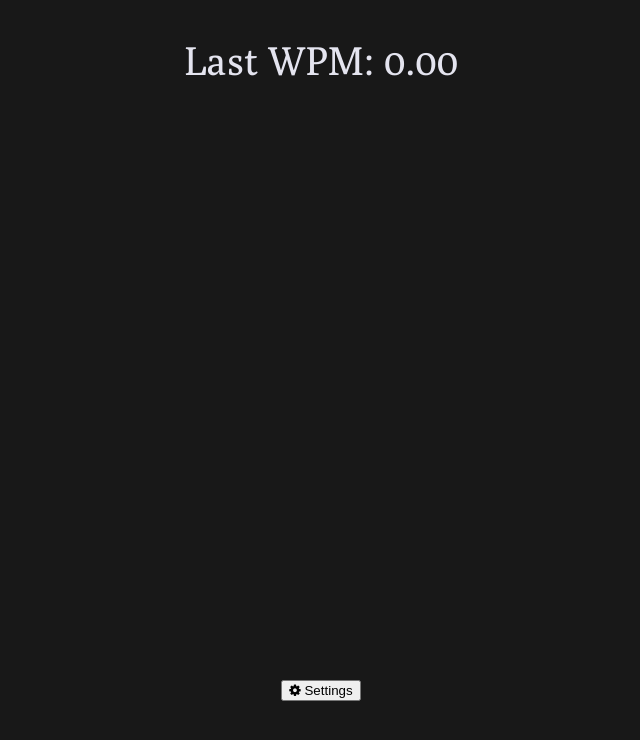
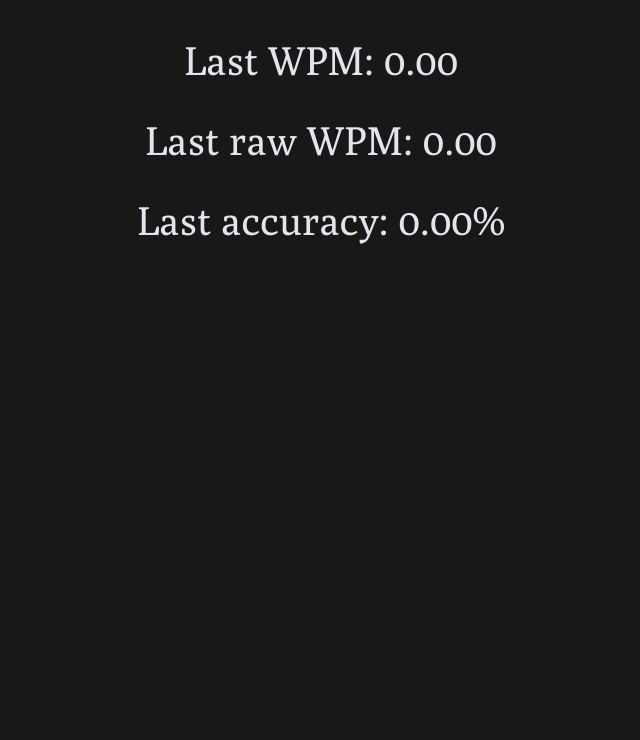
Before and after one commit to ProgKea/gorillatap, a website: page index.html in a window 1280 px wide. Shown: the whole page, without its empty margins (319-959 px from the left). Drawn offline with Linux system fonts and the light colour scheme; no server answers.

Commit message:
remove font awesome and settings button

```diff
--- a/css/style.css
+++ b/css/style.css
@@ -14,7 +14,6 @@ body {
     padding-left: 0px;
     padding-right: 0px;
     text-align: center;
-    overflow: hidden;
 }
 
 h1 {
--- a/index.html
+++ b/index.html
@@ -3,16 +3,16 @@
     <title>Gorilla Type</title>
     <link rel="stylesheet" href="css/reset.css">
     <link rel="stylesheet" href="css/style.css">
-    <link rel="stylesheet" href="https://cdnjs.cloudflare.com/ajax/libs/font-awesome/4.7.0/css/font-awesome.min.css">
   </head>
 
   <body>
     <h1 id="wpm">Last WPM: 0.00</h1>
+    <h1 id="rawWpm">Last raw WPM: 0.00</h1>
+    <h1 id="accuracy">Last accuracy: 0.00%</h1>
     <div id="menu">
       <h1>Config</h1>
     </div>
     <canvas id="app"></canvas>
-    <button id="settingsButton"><i class="fa fa-gear"></i> Settings</button>
     <script src="index.js"></script>
   </body>
 </html>
```
